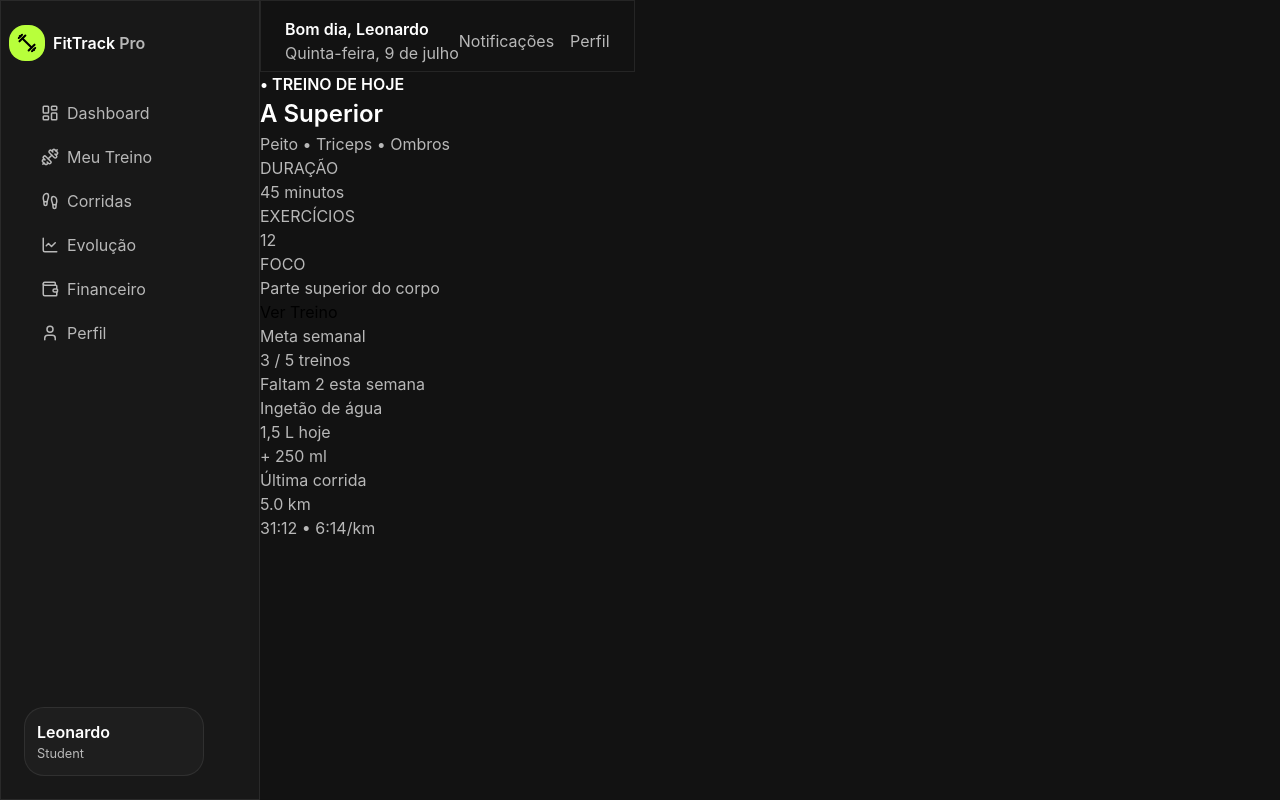
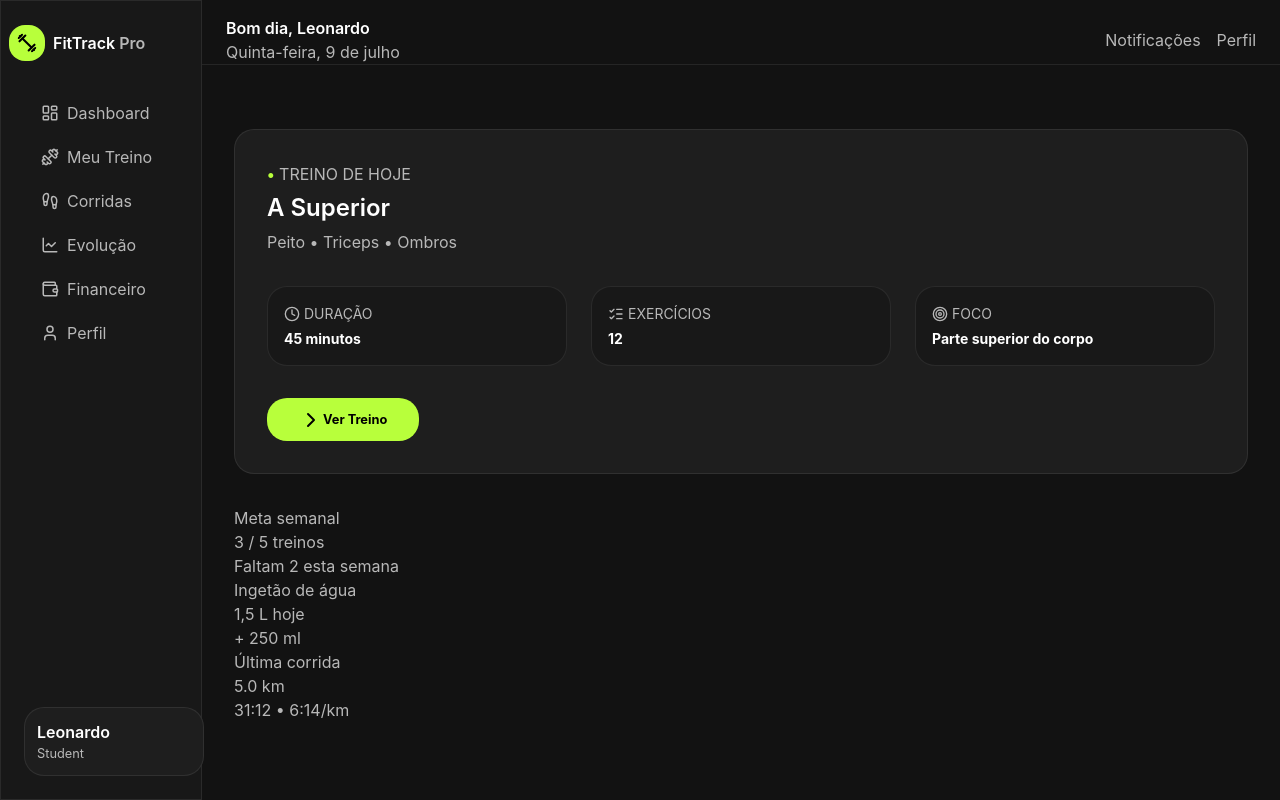
Before and after one commit to leocodes-al/fittrack-pro, a React (Vite) app: page / in a window 1280 px wide. Built offline with nearby package versions, Linux system fonts and the light colour scheme.

Commit message:
Estilização card principal do Dashboard

```diff
--- a/src/layouts/StudentLayout/StudentLayout.jsx
+++ b/src/layouts/StudentLayout/StudentLayout.jsx
@@ -11,7 +11,6 @@ function StudentLayout() {
       <Sidebar />
 
       <div className="student-layout__content">
-          <Header />
 
         <main className="student-layout__main">
           <div className="container">
--- a/src/pages/Dashboard/Dashboard.css
+++ b/src/pages/Dashboard/Dashboard.css
@@ -1,4 +1,133 @@
+.content-header {
+  height: var(--header-height);
+  width: 100%;
+  border: var(--border-default);
+}
+
+.header {
+  display: flex;
+  justify-content: space-between;
+  padding: 0 var(--space-lg);
+  /*margin-top: var(--space-md);*/
+  border-bottom: var(--border-default);
+}
+
+.header__actions {
+  display: flex;
+  gap: var(--space-md);
+}
+
+.header__actions button {
+  color: var(--text-secondary);
+}
 
 .dashboard {
   width: 100%;
 }
+
+.dashboard__main {
+  margin-top: var(--space-xl);
+  padding: var(--space-xl);
+}
+
+.main {
+  background-color: var(--surface);
+  padding: var(--space-xl);
+  border-radius: var(--radius-xl);
+  border: var(--border-default);
+}
+
+.dashboard__title {
+  display: flex;
+  flex-direction: column;
+  gap: 0.25rem;
+}
+
+.dashboard__title span {
+  color: var(--primary);
+}
+
+
+.main span {
+  font-weight: bold;
+}
+
+.dashboard__stats {
+  display: flex;
+  gap: var(--space-lg);
+}
+
+.dashboard__duration,
+.dashboard__exercises,
+.dashboard__focus {
+  margin-top: var(--space-xl);
+  background-color: var(--sidebar);
+  padding: var(--space-md);
+  border-radius: var(--radius-xl);
+  width: 18.75rem;
+  border: var(--border-default);
+
+  font-size: 14px;
+
+  display: flex;
+  flex-direction: column;
+  gap: var(--space-xs);
+}
+
+.label {
+  display: flex;
+  align-items: center;
+  gap: var(--space-xs);
+}
+
+.icon {
+  width: 16px;
+  height: 16px;
+  color: var(--text-secondary);
+}
+
+.button__view {
+  margin-top: var(--space-xl);
+  padding-top: 0.6rem;
+  padding-bottom: 0.6rem;
+  padding-inline-start: 2rem;
+  padding-inline-end: 2rem;
+
+  background-color: var(--primary);
+  border-radius: var(--radius-xl);
+
+  font-weight: bold;
+  font-size: 0.8rem;
+
+  display: flex;
+  align-items: center;
+}
+
+
+
+
+
+
+
+
+
+
+
+
+
+
+
+
+
+
+
+
+
+
+
+
+
+
+.dashboard__info {
+  margin-top: var(--space-xl);
+}
--- a/src/pages/Dashboard/Dashboard.jsx
+++ b/src/pages/Dashboard/Dashboard.jsx
@@ -1,36 +1,63 @@
+import { Bell, Menu, Clock, ListChecks, Target, Play, Trophy, Droplets, Plus, Footprints, StickyNote, ChevronRight, X } from "../../assets/icons/lucideIcons"
+
 import "./Dashboard.css"
 
 function Dashboard() {
   return (
     <section className="dashboard">
 
+      <header className="header">
+
+        <div className="header__info">
+          <h4>Bom dia, Leonardo</h4>
+          <p>Quinta-feira, 9 de julho</p>
+        </div>
+
+        <div className="header__actions">
+          <button>Notificações</button>
+          <button>Perfil</button>
+        </div>
+
+      </header>
+
       <div className="dashboard__main">
 
+        <main className="main">
+
           <div className="dashboard__title">
-          <h4>• TREINO DE HOJE</h4>
+            <p><span>•</span> TREINO DE HOJE</p>
             <h2>A Superior</h2>
             <p>Peito • Triceps • Ombros</p>
           </div>
 
           <div className="dashboard__stats">
             <div className="dashboard__duration">
+              <div className="label">
+                <Clock className="icon" />
                 <p>DURAÇÃO</p>
-            <p>45 minutos</p>
+              </div>
+              <span>45 minutos</span>
             </div>
 
             <div className="dashboard__exercises">
+              <div className="label">
+                <ListChecks className="icon" />
                 <p>EXERCÍCIOS</p>
-            <p>12</p>
+              </div>
+              <span>12</span>
             </div>
 
             <div className="dashboard__focus">
+              <div className="label">
+                <Target className="icon" />
                 <p>FOCO</p>
-            <p>Parte superior do corpo</p>
+              </div>
+              <span>Parte superior do corpo</span>
             </div>
           </div>
 
-        <button>Ver Treino</button>
-      </div>
+          <button className="button__view"><ChevronRight />Ver Treino</button>
+        </main>
 
         <div className="dashboard__info">
 
@@ -53,6 +80,7 @@ function Dashboard() {
           </div>
 
         </div>
+      </div>
 
     </section>
   );
```
Lines whose indentation alone changed are shown as unchanged.
